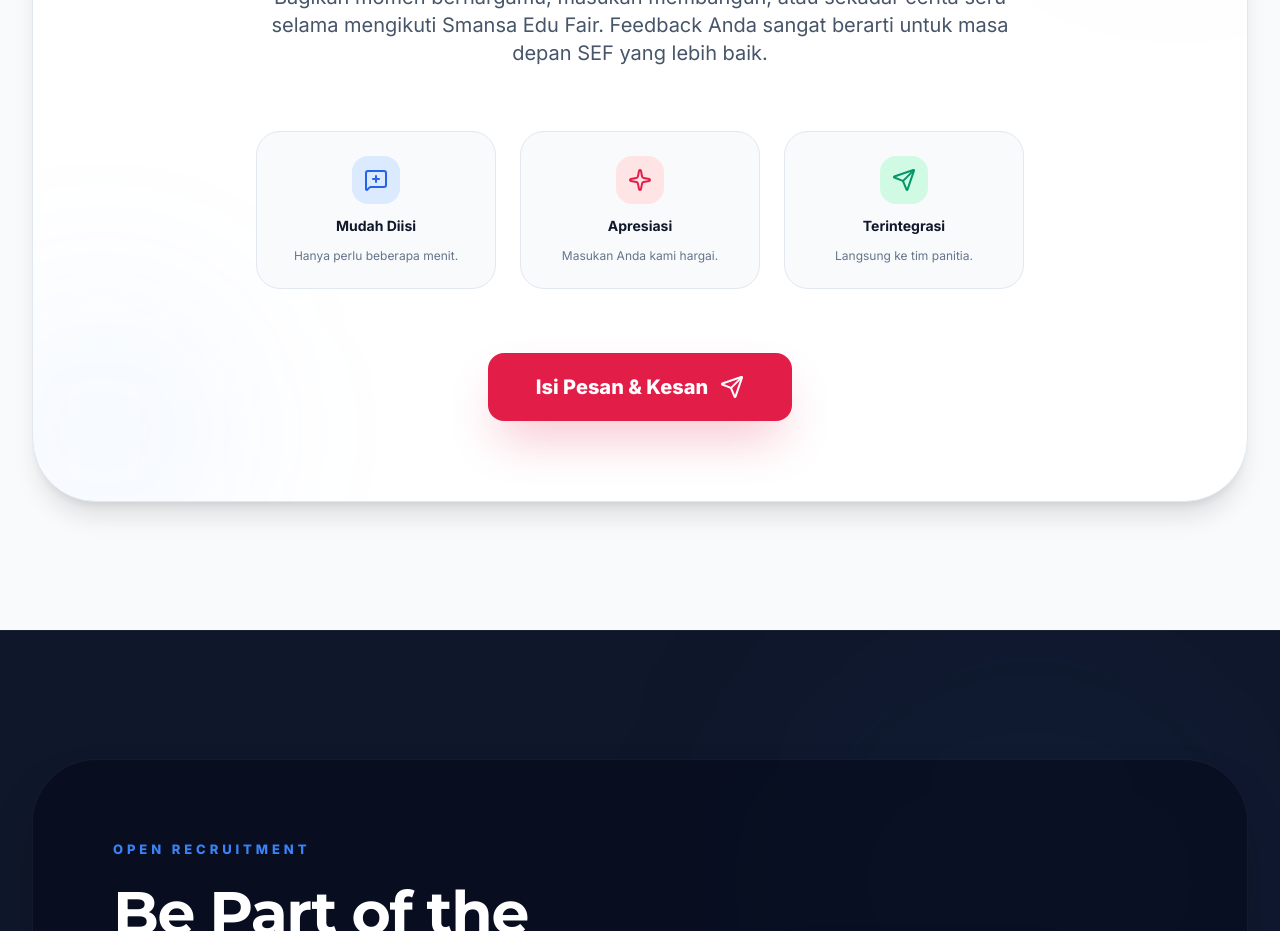
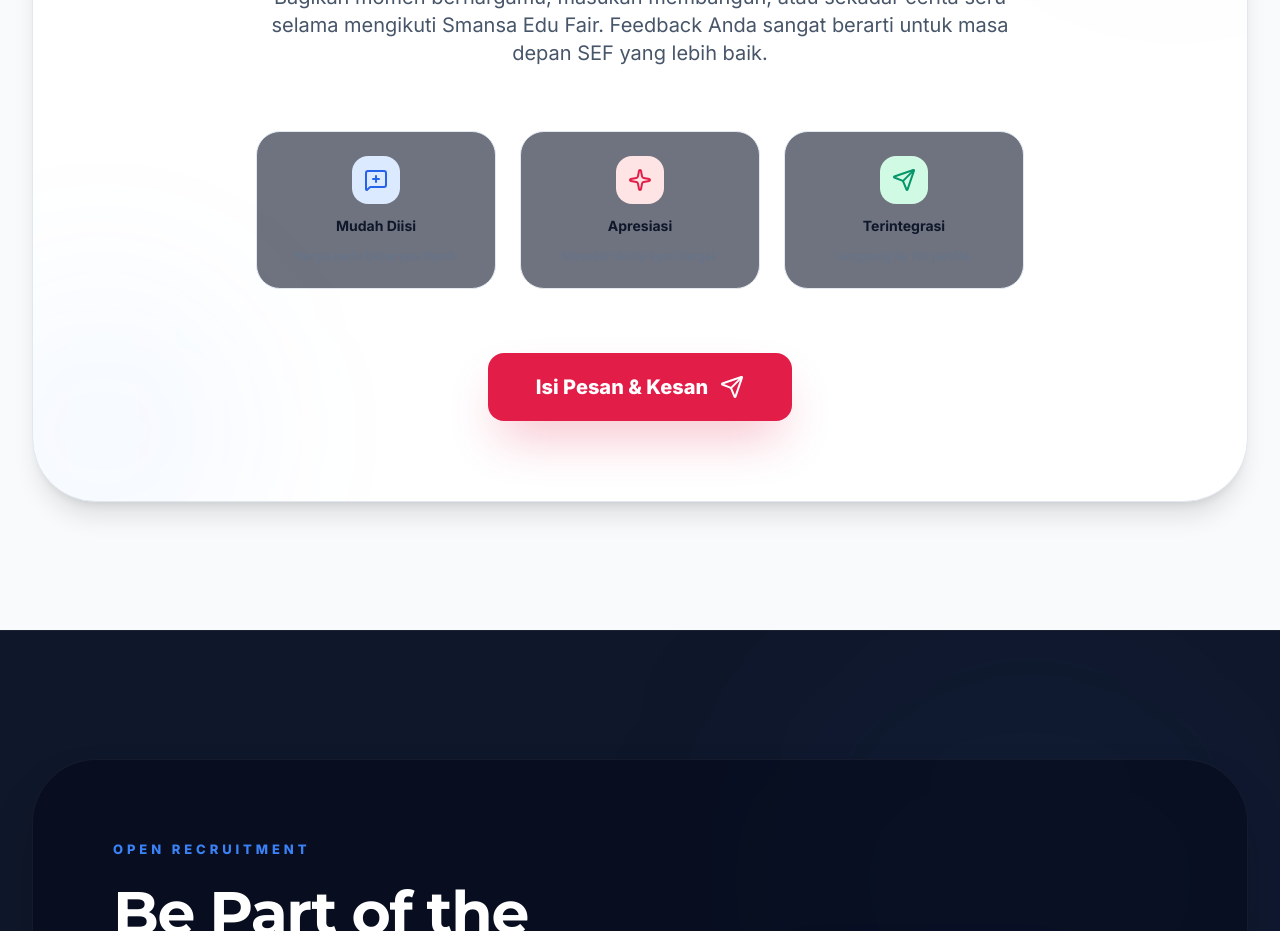
Before and after one commit to ZainKautsar-doc/sefwebsite, a React (Vite) app: page / in a window 1280 px wide. Shown: the part 4740-5671 px from the top of the page. Built offline with nearby package versions, Linux system fonts and the light colour scheme.

Commit message:
fix bug in feedback component

```diff
--- a/components/Feedback.tsx
+++ b/components/Feedback.tsx
@@ -29,21 +29,21 @@ const Feedback: React.FC = () => {
                 </div>
 
                 <div className="grid sm:grid-cols-3 gap-6 py-6">
-                  <div className="p-6 rounded-3xl bg-slate-50 dark:bg-white/5 border border-slate-200 dark:border-white/5 space-y-3">
+                  <div className="p-6 rounded-3xl bg-slate-900/60 dark:bg-slate-900/60 border border-slate-200 dark:border-white/5 space-y-3">
                     <div className="w-12 h-12 bg-blue-100 dark:bg-blue-500/20 rounded-2xl flex items-center justify-center mx-auto">
                       <MessageSquarePlus className="w-6 h-6 text-blue-600 dark:text-blue-400" />
                     </div>
                     <p className="text-sm font-bold text-slate-900 dark:text-white">Mudah Diisi</p>
                     <p className="text-xs text-slate-500">Hanya perlu beberapa menit.</p>
                   </div>
-                  <div className="p-6 rounded-3xl bg-slate-50 dark:bg-white/5 border border-slate-200 dark:border-white/5 space-y-3">
+                  <div className="p-6 rounded-3xl bg-slate-900/60 dark:bg-slate-900/60 border border-slate-200 dark:border-white/5 space-y-3">
                     <div className="w-12 h-12 bg-rose-100 dark:bg-rose-500/20 rounded-2xl flex items-center justify-center mx-auto">
                       <Sparkle className="w-6 h-6 text-rose-600 dark:text-rose-400" />
                     </div>
                     <p className="text-sm font-bold text-slate-900 dark:text-white">Apresiasi</p>
                     <p className="text-xs text-slate-500">Masukan Anda kami hargai.</p>
                   </div>
-                  <div className="p-6 rounded-3xl bg-slate-50 dark:bg-white/5 border border-slate-200 dark:border-white/5 space-y-3">
+                  <div className="p-6 rounded-3xl bg-slate-900/60 dark:bg-slate-900/60 border border-slate-200 dark:border-white/5 space-y-3">
                     <div className="w-12 h-12 bg-emerald-100 dark:bg-emerald-500/20 rounded-2xl flex items-center justify-center mx-auto">
                       <Send className="w-6 h-6 text-emerald-600 dark:text-emerald-400" />
                     </div>
```
